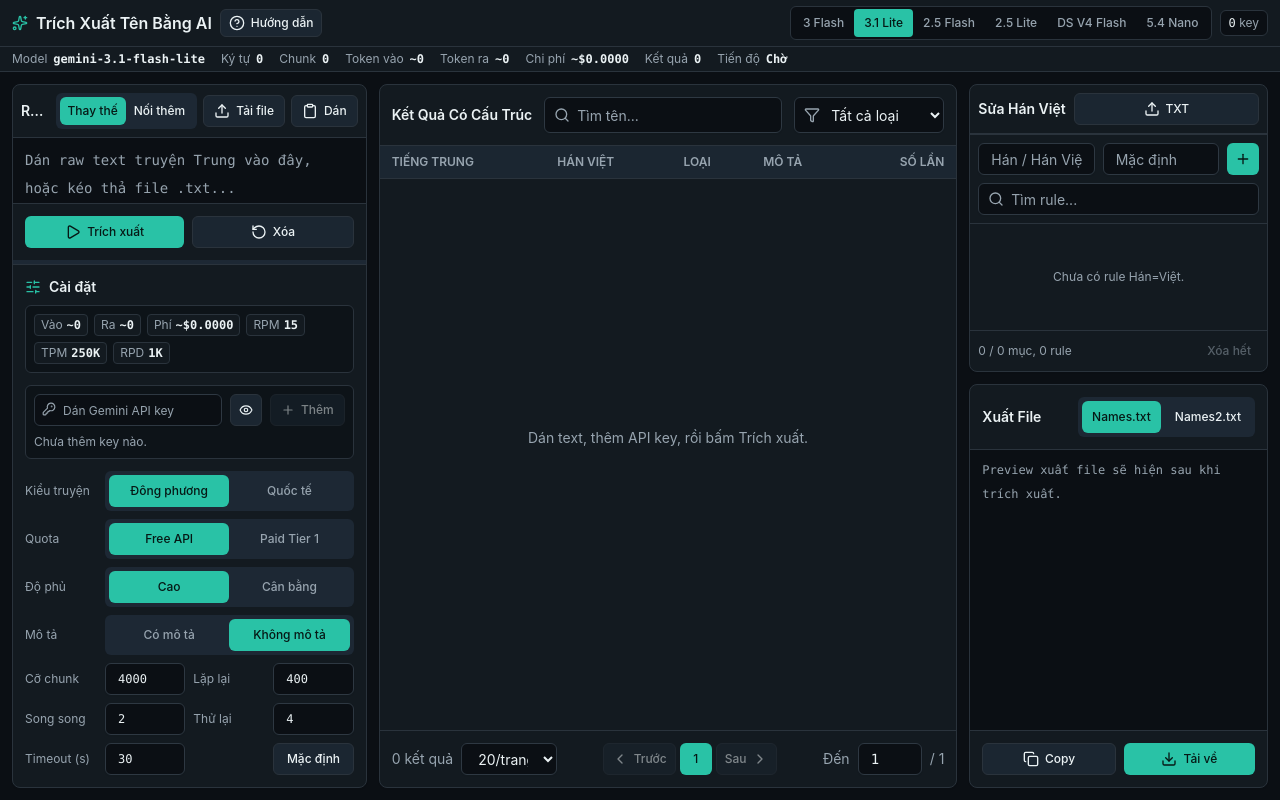
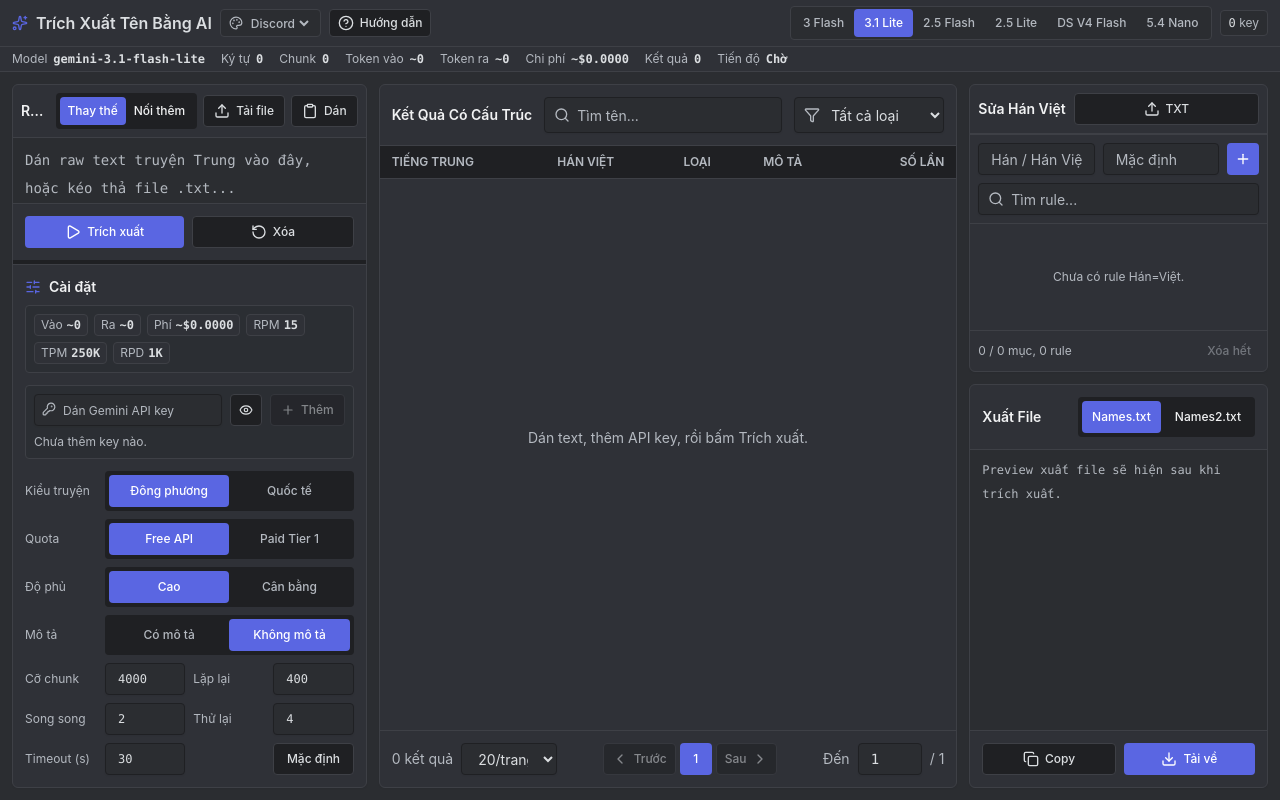
Before and after one commit to thiendiepdt/novel-name-extractor, a React (Vite) app: page / in a window 1280 px wide. Built offline with nearby package versions, Linux system fonts and the light colour scheme.

Commit message:
feat: add theme selector (#19)

```diff
--- a/src/App.tsx
+++ b/src/App.tsx
@@ -65,6 +65,7 @@ export default function App() {
   const [settings, setSettings] = useStoredJsonState<ExtractionSettings>(STORAGE_KEYS.settings, DEFAULT_EXTRACTION_SETTINGS);
   const [hanvietOverrideRules, setHanvietOverrideRules] = useStoredJsonState<HanvietOverrideRule[]>(STORAGE_KEYS.hanvietOverrides, []);
   const [pageSize, setPageSize] = useStoredState(STORAGE_KEYS.pageSize, '20');
+  const [theme, setTheme] = useStoredState(STORAGE_KEYS.theme, 'discord');
 
   const [newApiKey, setNewApiKey] = useState('');
   const [uploadMode, setUploadMode] = useState<UploadMode>('replace');
@@ -469,13 +470,15 @@ export default function App() {
   }
 
   return (
-    <div className="flex h-screen min-w-80 flex-col overflow-hidden bg-background text-foreground">
+    <div className={`flex h-screen min-w-80 flex-col overflow-hidden bg-background text-foreground ${theme === 'green' ? 'theme-green' : ''}`}>
       <AppHeader
         apiKeyCount={usableApiKeys.length}
         busy={busy}
         selectedModel={selectedModel}
         onGuideOpen={() => setGuideOpen(true)}
         onModelChange={setSelectedModel}
+        theme={theme}
+        onThemeChange={setTheme}
       />
       <MetricsBar
         chunks={chunks}
--- a/src/features/name-extractor/components/app-header.tsx
+++ b/src/features/name-extractor/components/app-header.tsx
@@ -1,4 +1,4 @@
-import { HelpCircle, Sparkles } from 'lucide-react';
+import { HelpCircle, Palette, Sparkles } from 'lucide-react';
 import { Button } from '@/components/ui/button';
 import { MODEL_OPTIONS } from '@/lib/gemini';
 
@@ -6,11 +6,21 @@ type AppHeaderProps = {
   selectedModel: string;
   apiKeyCount: number;
   busy: boolean;
+  theme: string;
   onModelChange: (modelId: string) => void;
   onGuideOpen: () => void;
+  onThemeChange: (theme: string) => void;
 };
 
-export function AppHeader({ selectedModel, apiKeyCount, busy, onModelChange, onGuideOpen }: AppHeaderProps) {
+export function AppHeader({
+  selectedModel,
+  apiKeyCount,
+  busy,
+  theme,
+  onModelChange,
+  onGuideOpen,
+  onThemeChange,
+}: AppHeaderProps) {
   return (
     <header className="flex min-h-11 items-center justify-between gap-3 border-b border-border bg-card px-3 py-1.5">
       <div className="flex min-w-0 items-center gap-2">
@@ -18,6 +28,20 @@ export function AppHeader({ selectedModel, apiKeyCount, busy, onModelChange, onG
         <div className="min-w-0">
           <h1 className="truncate text-base font-semibold leading-5 tracking-normal">Trích Xuất Tên Bằng AI</h1>
         </div>
+
+        <div className="flex items-center gap-1 rounded-md border border-border bg-background px-2 h-7 shrink-0">
+          <Palette className="h-3.5 w-3.5 text-muted-foreground" />
+          <select
+            value={theme}
+            onChange={(e) => onThemeChange(e.target.value)}
+            disabled={busy}
+            className="bg-transparent text-xs font-medium text-muted-foreground outline-none hover:text-foreground cursor-pointer"
+          >
+            <option value="discord" className="bg-card">Discord</option>
+            <option value="green" className="bg-card">Xanh lá</option>
+          </select>
+        </div>
+
         <Button variant="secondary" className="h-7 shrink-0 px-2" onClick={onGuideOpen} title="Hướng dẫn sử dụng">
           <HelpCircle className="h-4 w-4" />
           Hướng dẫn
--- a/src/features/name-extractor/constants.ts
+++ b/src/features/name-extractor/constants.ts
@@ -9,6 +9,7 @@ export const STORAGE_KEYS = {
   settings: 'ai_name_extractor_settings',
   hanvietOverrides: 'ai_name_extractor_hanviet_overrides',
   pageSize: 'ai_name_extractor_page_size',
+  theme: 'ai_name_extractor_theme',
 };
 
 export const CATEGORIES: Category[] = ['Person', 'Location', 'Faction', 'Artifact', 'Skill', 'Title', 'Creature'];
--- a/src/styles.css
+++ b/src/styles.css
@@ -4,6 +4,32 @@
 
 @layer base {
   :root {
+    --background: 220 7% 18%;      /* #2b2d31 - Intermediate dark background (was #313338) */
+    --foreground: 210 9% 87%;      /* #dbdee1 - Normal body text */
+    --card: 223 7% 20%;            /* #313338 - Lighter card/panels bg (was #2b2d31) to increase text contrast */
+    --card-foreground: 220 9% 95%; /* #f2f3f5 - Active/Header text */
+    --primary: 235 70% 62%;        /* #606df2 - Softer Blurple (was #5865f2) to reduce eye strain from color vibration */
+    --primary-foreground: 0 0% 100%; /* White */
+    --secondary: 225 6% 13%;       /* #1e1f22 - Deepest dark (inputs and secondary containers) */
+    --secondary-foreground: 210 9% 87%; /* #dbdee1 */
+    --muted: 225 6% 13%;           /* #1e1f22 */
+    --muted-foreground: 217 9% 73%; /* #b5bac1 - Brighter secondary/muted text (was #949ba4) to meet WCAG AA contrast ratio */
+    --accent: 223 6% 22%;          /* #35373c - Hover state bg */
+    --accent-foreground: 220 9% 95%; /* #f2f3f5 */
+    --destructive: 359 88% 60%;    /* #f23f43 */
+    --destructive-foreground: 0 0% 100%;
+    --border: 225 6% 26%;          /* #3f4147 - Card dividers */
+    --input: 225 6% 13%;           /* #1e1f22 */
+    --ring: 235 70% 62%;
+    --radius: 0.375rem;
+
+    /* Scrollbars for Discord */
+    --scrollbar-track: hsl(223 7% 20%);
+    --scrollbar-thumb: hsl(225 6% 13%);
+    --scrollbar-thumb-hover: hsl(220 8% 34%);
+  }
+
+  .theme-green {
     --background: 210 30% 6%;
     --foreground: 195 28% 94%;
     --card: 210 27% 10%;
@@ -22,11 +48,16 @@
     --input: 210 18% 22%;
     --ring: 169 65% 46%;
     --radius: 0.5rem;
+
+    /* Scrollbars for Green Theme */
+    --scrollbar-track: hsl(210 20% 12%);
+    --scrollbar-thumb: hsl(210 10% 44%);
+    --scrollbar-thumb-hover: hsl(210 9% 55%);
   }
 
   * {
     @apply border-border;
-    scrollbar-color: hsl(210 10% 44%) hsl(210 20% 12%);
+    scrollbar-color: var(--scrollbar-thumb) var(--scrollbar-track);
     scrollbar-width: thin;
   }
 
@@ -41,17 +72,17 @@
   }
 
   *::-webkit-scrollbar-track {
-    background: hsl(210 20% 12%);
+    background: var(--scrollbar-track);
   }
 
   *::-webkit-scrollbar-thumb {
-    background: hsl(210 10% 44%);
-    border: 2px solid hsl(210 20% 12%);
+    background: var(--scrollbar-thumb);
+    border: 2px solid var(--scrollbar-track);
     border-radius: 999px;
   }
 
   *::-webkit-scrollbar-thumb:hover {
-    background: hsl(210 9% 55%);
+    background: var(--scrollbar-thumb-hover);
   }
 }
 
```
